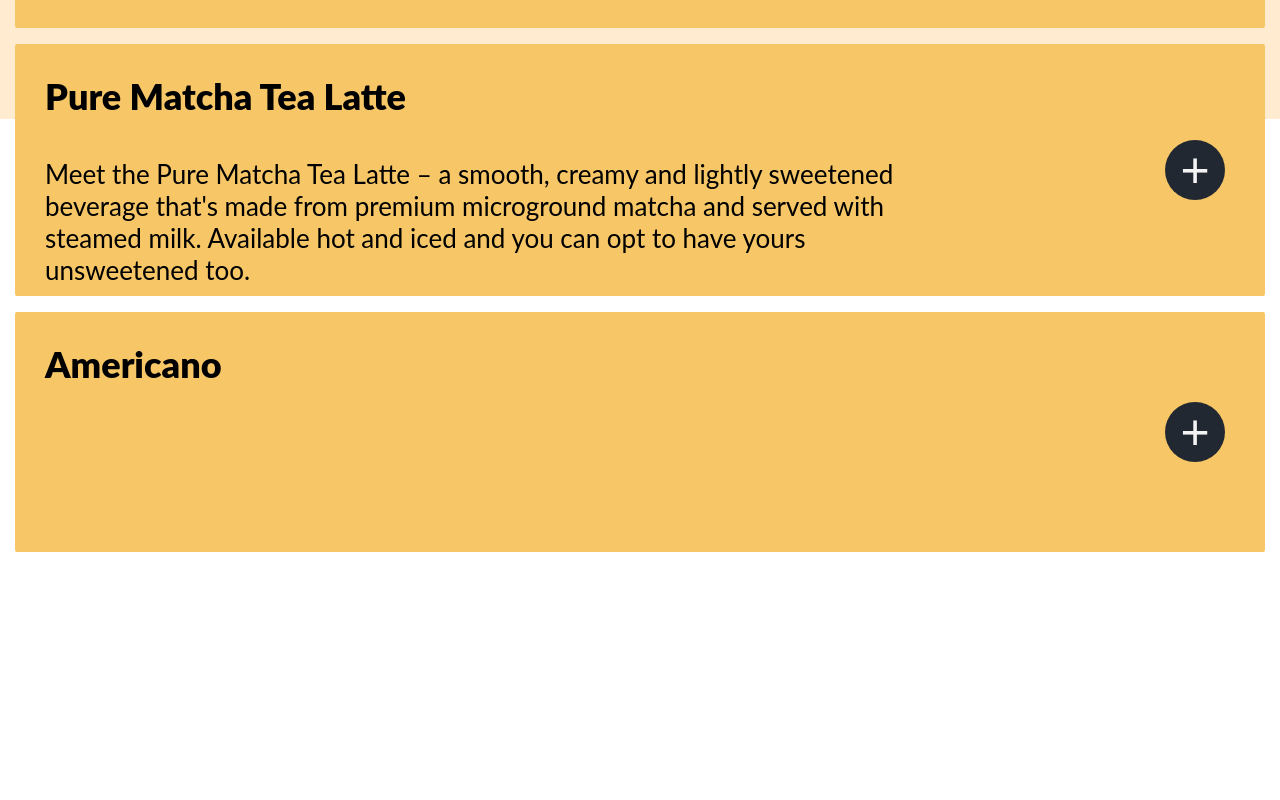
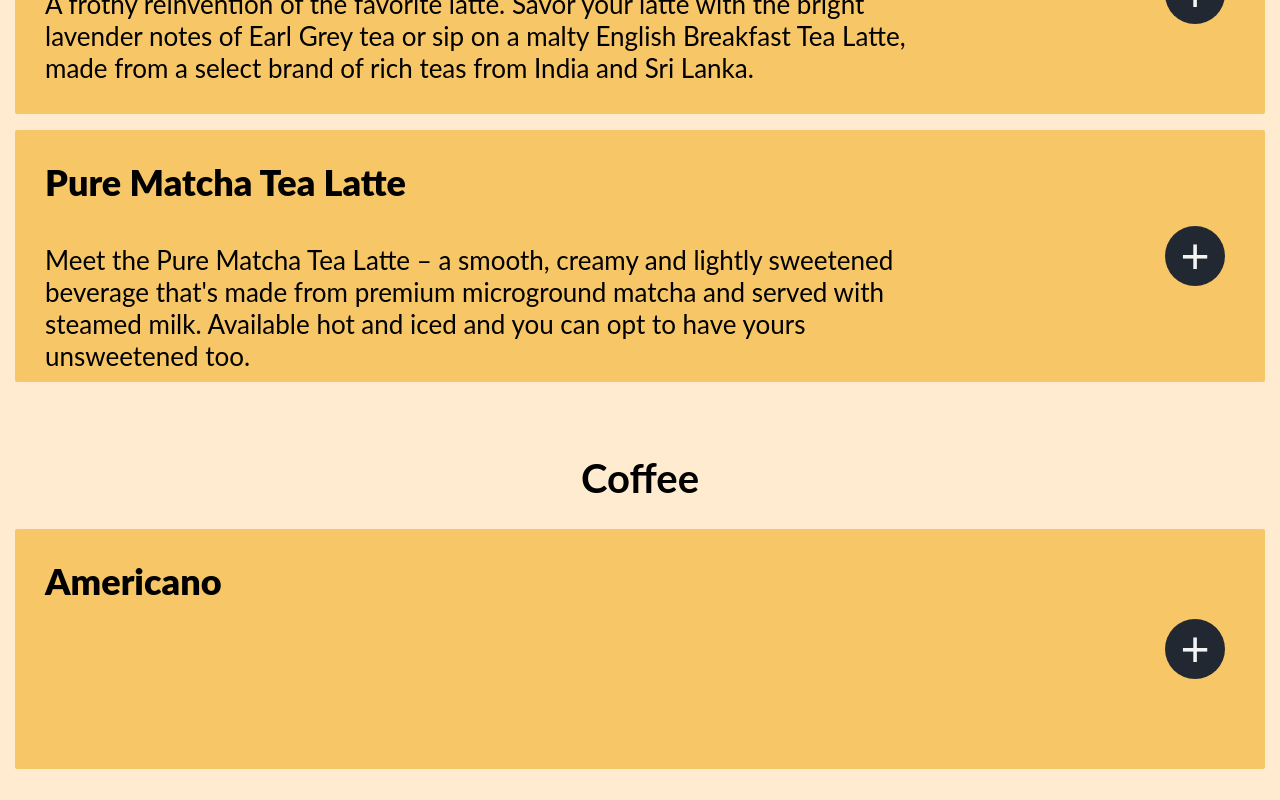
Before and after one commit to limkaisean/EC-Asia-Drinks, a React (Create React App) app: page / in a window 1280 px wide. Shown: the part 700-1500 px from the top of the page. Before the commit the page ends 1283 px from the top, so only its background shows below. Built offline with nearby package versions, Linux system fonts and the light colour scheme; no server answers.

Commit message:
group teas and coffees

```diff
--- a/src/views/Customer/Beverages/Beverages.js
+++ b/src/views/Customer/Beverages/Beverages.js
@@ -12,9 +12,22 @@ function Beverages() {
         <div style={main}>
             <Header title={TITLE} />
             <div style={beverages}>
+                <h1 style={types}>Tea</h1>
                 {
                     Object.keys(BEVERAGES).map((name, _) => {
-                        return <Beverage info={BEVERAGES[name]} />
+                        if (BEVERAGES[name].group == 'Teas'){
+                            return <Beverage info={BEVERAGES[name]} />
+                        }
+                    })
+                }
+            </div>
+            <div style={beverages}>
+                <h1 style={types}>Coffee</h1>
+                {
+                    Object.keys(BEVERAGES).map((name, _) => {
+                        if (BEVERAGES[name].group == 'Coffees'){
+                            return <Beverage info={BEVERAGES[name]} />
+                        }
                     })
                 }
             </div>
@@ -23,7 +36,7 @@ function Beverages() {
 }
 
 const main = {
-    height: '100vh',
+    //height: '100vh',
     backgroundColor: '#FFECD0'
 };
 
@@ -31,4 +44,9 @@ const beverages = {
     padding: '15px',
 };
 
+const types = {
+    fontSize: '40px',
+    fontFamily: 'Lato',
+};
+
 export default Beverages;
```
